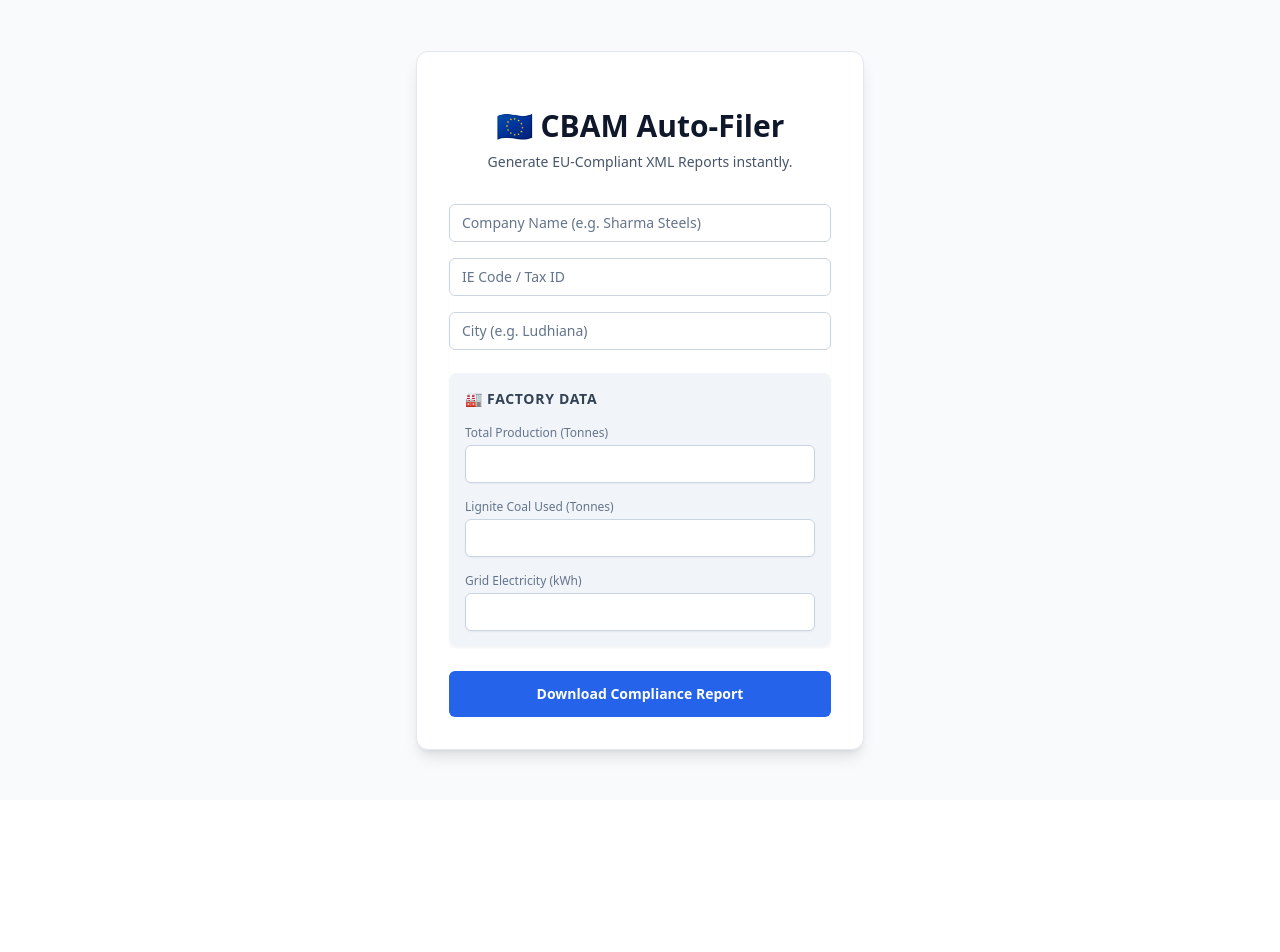
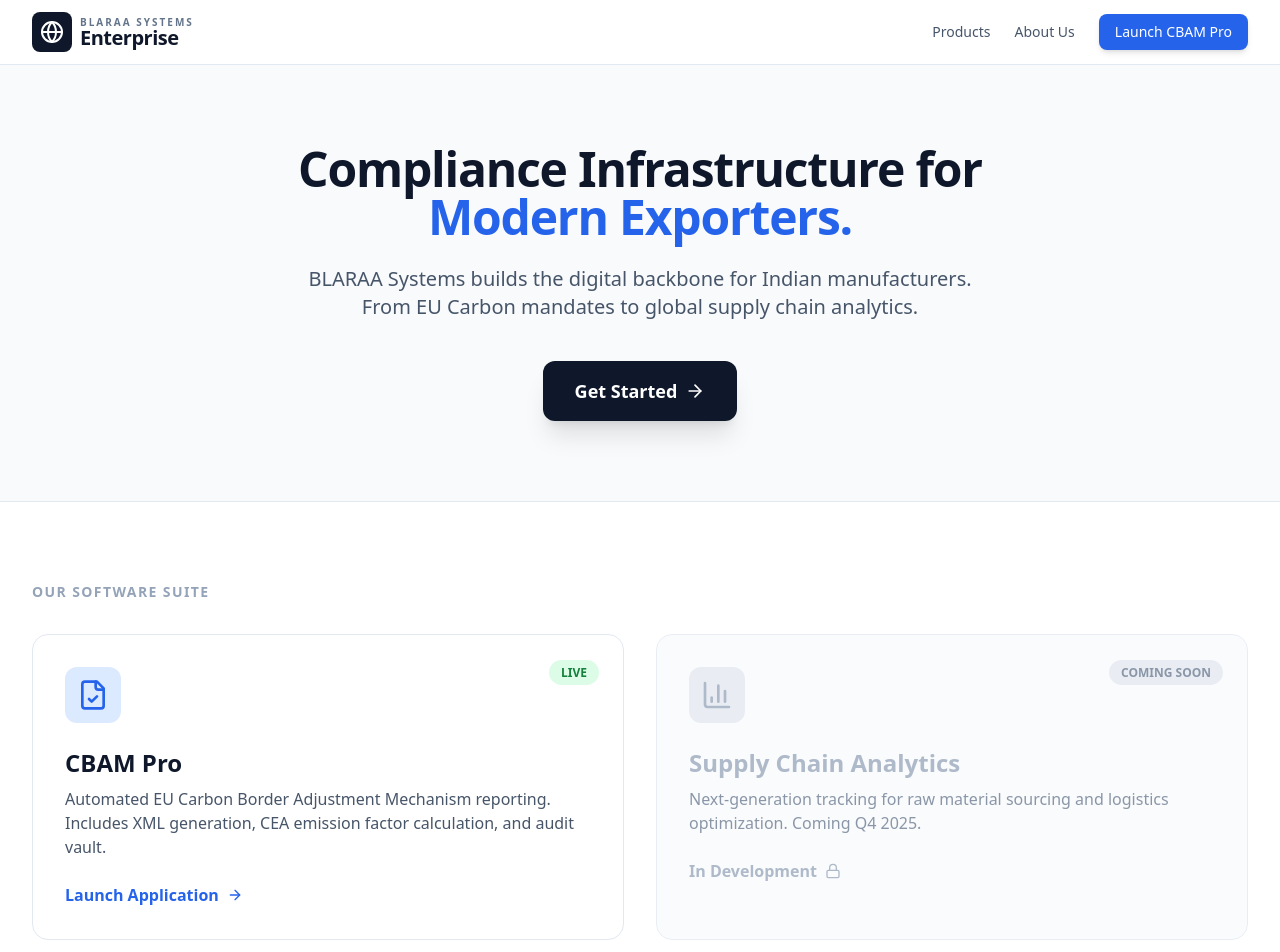
Before and after one commit to arrya5/BLARAA-SYSTEMS, a React (Create React App) app in the folder frontend/: page / in a window 1280 px wide. Shown: the top 952 px of the page. Before the commit the page ends 800 px from the top, so only its background shows below. Built offline with nearby package versions, Linux system fonts and the light colour scheme.

Commit message:
UI: Add BLARAA Systems Corporate Landing Page

```diff
--- a/frontend/src/App.js
+++ b/frontend/src/App.js
@@ -1,142 +1,277 @@
 import React, { useState } from 'react';
 import axios from 'axios';
+import {
+  Factory,
+  Zap,
+  Flame,
+  FileCheck,
+  Download,
+  ShieldCheck,
+  Info,
+  ArrowRight,
+  BarChart3,
+  Globe,
+  Lock
+} from 'lucide-react';
+
+// --- COMPONENTS ---
+
+// 1. The Navbar (Always visible)
+const Navbar = ({ onViewChange }) => (
+  <nav className="bg-white/80 backdrop-blur-md border-b border-slate-200 sticky top-0 z-50">
+    <div className="max-w-7xl mx-auto px-4 sm:px-6 lg:px-8">
+      <div className="flex justify-between h-16">
+        {/* Company Branding */}
+        <div
+          className="flex items-center gap-2 cursor-pointer"
+          onClick={() => onViewChange('landing')}
+        >
+          <div className="bg-slate-900 p-2 rounded-lg">
+            <Globe className="h-6 w-6 text-white" />
+          </div>
+          <div className="flex flex-col">
+            <span className="text-[10px] font-extrabold text-slate-500 uppercase tracking-[0.2em] leading-tight">
+              BLARAA SYSTEMS
+            </span>
+            <span className="font-bold text-xl tracking-tight text-slate-900 leading-none">
+              Enterprise
+            </span>
+          </div>
+        </div>
+
+        {/* Nav Links */}
+        <div className="flex items-center gap-6 text-sm font-medium text-slate-600">
+          <button onClick={() => onViewChange('landing')} className="hover:text-blue-600 transition">Products</button>
+          <span className="hidden md:block hover:text-blue-600 cursor-pointer transition">About Us</span>
+          <button
+            onClick={() => onViewChange('app')}
+            className="bg-blue-600 hover:bg-blue-700 text-white px-4 py-2 rounded-lg transition shadow-md hover:shadow-lg"
+          >
+            Launch CBAM Pro
+          </button>
+        </div>
+      </div>
+    </div>
+  </nav>
+);
+
+// 2. The Landing Page (Corporate Face)
+const LandingPage = ({ onLaunch }) => (
+  <div className="animate-in fade-in duration-500">
+    {/* Hero Section */}
+    <div className="bg-slate-50 border-b border-slate-200">
+      <div className="max-w-7xl mx-auto px-4 sm:px-6 lg:px-8 py-20 text-center">
+        <h1 className="text-5xl font-extrabold text-slate-900 tracking-tight mb-6">
+          Compliance Infrastructure for <br/>
+          <span className="text-blue-600">Modern Exporters.</span>
+        </h1>
+        <p className="text-xl text-slate-600 max-w-2xl mx-auto mb-10">
+          BLARAA Systems builds the digital backbone for Indian manufacturers.
+          From EU Carbon mandates to global supply chain analytics.
+        </p>
+        <button
+          onClick={onLaunch}
+          className="inline-flex items-center gap-2 bg-slate-900 text-white px-8 py-4 rounded-xl text-lg font-bold hover:bg-slate-800 transition shadow-xl"
+        >
+          Get Started <ArrowRight className="h-5 w-5" />
+        </button>
+      </div>
+    </div>
+
+    {/* Product Grid */}
+    <div className="max-w-7xl mx-auto px-4 sm:px-6 lg:px-8 py-20">
+      <h2 className="text-sm font-bold text-slate-400 uppercase tracking-widest mb-8">Our Software Suite</h2>
+      <div className="grid md:grid-cols-2 gap-8">
+
+        {/* Product 1: CBAM Pro (Active) */}
+        <div className="group relative bg-white border border-slate-200 rounded-2xl p-8 hover:shadow-2xl hover:border-blue-200 transition-all duration-300 cursor-pointer" onClick={onLaunch}>
+          <div className="absolute top-6 right-6">
+            <span className="bg-green-100 text-green-700 text-xs font-bold px-3 py-1 rounded-full">LIVE</span>
+          </div>
+          <div className="bg-blue-100 h-14 w-14 rounded-xl flex items-center justify-center mb-6 text-blue-600">
+            <FileCheck className="h-8 w-8" />
+          </div>
+          <h3 className="text-2xl font-bold text-slate-900 mb-2 group-hover:text-blue-600 transition">CBAM Pro</h3>
+          <p className="text-slate-600 mb-6">
+            Automated EU Carbon Border Adjustment Mechanism reporting.
+            Includes XML generation, CEA emission factor calculation, and audit vault.
+          </p>
+          <span className="text-blue-600 font-bold flex items-center gap-2">
+            Launch Application <ArrowRight className="h-4 w-4" />
+          </span>
+        </div>
+
+        {/* Product 2: Future Placeholder (Coming Soon) */}
+        <div className="relative bg-slate-50 border border-slate-200 rounded-2xl p-8 opacity-75">
+          <div className="absolute top-6 right-6">
+            <span className="bg-slate-200 text-slate-500 text-xs font-bold px-3 py-1 rounded-full">COMING SOON</span>
+          </div>
+          <div className="bg-slate-200 h-14 w-14 rounded-xl flex items-center justify-center mb-6 text-slate-400">
+            <BarChart3 className="h-8 w-8" />
+          </div>
+          <h3 className="text-2xl font-bold text-slate-400 mb-2">Supply Chain Analytics</h3>
+          <p className="text-slate-500 mb-6">
+            Next-generation tracking for raw material sourcing and logistics optimization.
+            Coming Q4 2025.
+          </p>
+          <span className="text-slate-400 font-bold flex items-center gap-2 cursor-not-allowed">
+            In Development <Lock className="h-4 w-4" />
+          </span>
+        </div>
+
+      </div>
+    </div>
+  </div>
+);
+
+// 3. The Dashboard (The Tool)
+const Dashboard = ({ formData, setFormData, loading, status, onSubmit, onChange }) => (
+  <div className="animate-in slide-in-from-bottom-4 duration-500 max-w-7xl mx-auto px-4 sm:px-6 lg:px-8 py-12">
+    <div className="lg:grid lg:grid-cols-12 lg:gap-16 items-start">
+      {/* Sidebar Info */}
+      <div className="lg:col-span-4 mb-10 lg:mb-0 space-y-6">
+        <div>
+           <span className="text-blue-600 font-bold tracking-wide text-sm">PRODUCT: CBAM PRO</span>
+           <h2 className="text-3xl font-extrabold text-slate-900 mt-2">New Compliance Filing</h2>
+           <p className="text-slate-600 mt-4">
+             Enter factory production data below. The engine will calculate specific embedded emissions and generate the XML.
+           </p>
+        </div>
+        <div className="bg-blue-50 border border-blue-100 p-4 rounded-xl">
+           <div className="flex items-center gap-2 mb-2">
+             <ShieldCheck className="h-5 w-5 text-blue-700" />
+             <span className="font-bold text-blue-800 text-sm">Secure Environment</span>
+           </div>
+           <p className="text-xs text-blue-600">
+             Data is encrypted and logged to the BLARAA Audit Vault for future verification.
+           </p>
+        </div>
+      </div>
+
+      {/* Form Card */}
+      <div className="lg:col-span-8">
+        <div className="bg-white rounded-2xl shadow-xl border border-slate-200 overflow-hidden">
+          <form onSubmit={onSubmit} className="p-8 space-y-8">
+            {/* Company Section */}
+            <div className="space-y-4">
+               <h3 className="text-xs font-bold text-slate-400 uppercase tracking-wider flex items-center gap-2">
+                 <Factory className="h-4 w-4" /> Organization
+               </h3>
+               <div className="grid grid-cols-1 md:grid-cols-2 gap-4">
+                 <input name="company_name" required placeholder="Company Name" value={formData.company_name} onChange={onChange} className="w-full px-4 py-3 rounded-lg border border-slate-300 focus:ring-2 focus:ring-blue-500 outline-none" />
+                 <input name="company_id" required placeholder="IE Code / Tax ID" value={formData.company_id} onChange={onChange} className="w-full px-4 py-3 rounded-lg border border-slate-300 focus:ring-2 focus:ring-blue-500 outline-none" />
+               </div>
+               <input name="city" required placeholder="City" value={formData.city} onChange={onChange} className="w-full px-4 py-3 rounded-lg border border-slate-300 focus:ring-2 focus:ring-blue-500 outline-none" />
+            </div>
+
+            <hr className="border-slate-100" />
+
+            {/* Data Section */}
+            <div className="space-y-4">
+              <h3 className="text-xs font-bold text-slate-400 uppercase tracking-wider flex items-center gap-2">
+                <Flame className="h-4 w-4" /> Production Metrics
+              </h3>
+              <div className="grid grid-cols-1 md:grid-cols-3 gap-4">
+                 <div className="relative">
+                   <label className="text-xs font-medium text-slate-500">Total Production</label>
+                   <input name="production_tonnes" type="number" step="0.01" required value={formData.production_tonnes} onChange={onChange} className="w-full mt-1 px-3 py-3 rounded-lg border border-slate-300 focus:ring-2 focus:ring-blue-500 outline-none" />
+                 </div>
+                 <div className="relative">
+                   <label className="text-xs font-medium text-slate-500">Coal Used (Tonnes)</label>
+                   <input name="coal_tonnes" type="number" step="0.01" required value={formData.coal_tonnes} onChange={onChange} className="w-full mt-1 px-3 py-3 rounded-lg border border-slate-300 focus:ring-2 focus:ring-blue-500 outline-none" />
+                 </div>
+                 <div className="relative">
+                   <label className="text-xs font-medium text-slate-500">Electricity (kWh)</label>
+                   <input name="electricity_kwh" type="number" step="0.01" required value={formData.electricity_kwh} onChange={onChange} className="w-full mt-1 px-3 py-3 rounded-lg border border-slate-300 focus:ring-2 focus:ring-blue-500 outline-none" />
+                 </div>
+              </div>
+            </div>
+
+            <button type="submit" disabled={loading} className={`w-full py-4 rounded-xl font-bold text-lg shadow-lg flex items-center justify-center gap-2 transition-all ${loading ? 'bg-slate-100 text-slate-400' : 'bg-slate-900 text-white hover:bg-slate-800'}`}>
+              {loading ? 'Processing...' : <><Download className="h-5 w-5" /> Generate Report</>}
+            </button>
+
+            {status === 'success' && (
+              <div className="p-4 bg-green-50 text-green-700 rounded-lg flex items-center gap-2 text-sm">
+                <ShieldCheck className="h-5 w-5" /> Report generated & logged to Audit Vault.
+              </div>
+            )}
+          </form>
+        </div>
+      </div>
+    </div>
+  </div>
+);
+
+// --- MAIN APP LOGIC ---
 
 function App() {
+  const [view, setView] = useState('landing'); // 'landing' | 'app'
   const [loading, setLoading] = useState(false);
+  const [status, setStatus] = useState(null);
   const [formData, setFormData] = useState({
-    company_name: '',
-    company_id: '',
-    city: '',
-    production_tonnes: '',
-    coal_tonnes: '',
-    electricity_kwh: ''
+    company_name: '', company_id: '', city: '',
+    production_tonnes: '', coal_tonnes: '', electricity_kwh: ''
   });
 
-  // Handle text inputs
   const handleChange = (e) => {
     setFormData({ ...formData, [e.target.name]: e.target.value });
   };
 
-  // Handle Form Submission
   const handleSubmit = async (e) => {
     e.preventDefault();
     setLoading(true);
-
+    setStatus(null);
     try {
-      // 1. Send data to your Python Backend
-      // Ensure your backend is running on port 8000!
-      const response = await axios.post('https://cbam-full-app.onrender.com/generate-xml', formData, {
-        responseType: 'blob', // IMPORTANT: Keep this so the file downloads!
-      });
-
-      // 2. Create a hidden download link and click it
+      // ⚠️ UPDATE THIS URL
+      const API_URL = 'https://cbam-full-app.onrender.com/generate-xml';
+      const response = await axios.post(API_URL, formData, { responseType: 'blob' });
       const url = window.URL.createObjectURL(new Blob([response.data]));
       const link = document.createElement('a');
       link.href = url;
       link.setAttribute('download', `${formData.company_name}_CBAM_Report.xml`);
       document.body.appendChild(link);
       link.click();
-
-      // 3. Cleanup
       link.remove();
-      alert("✅ Report Generated Successfully! Check your downloads.");
+      setStatus('success');
     } catch (error) {
-      console.error("Error:", error);
-      alert("❌ Failed to connect to Backend. Is api.py running?");
+      console.error(error);
+      setStatus('error');
     } finally {
       setLoading(false);
     }
   };
 
   return (
-    <div className="min-h-screen bg-slate-50 flex items-center justify-center py-12 px-4 sm:px-6 lg:px-8">
-      <div className="max-w-md w-full space-y-8 bg-white p-8 rounded-xl shadow-lg border border-slate-200">
-        <div className="text-center">
-          <h2 className="mt-6 text-3xl font-extrabold text-slate-900">
-            🇪🇺 CBAM Auto-Filer
-          </h2>
-          <p className="mt-2 text-sm text-slate-600">
-            Generate EU-Compliant XML Reports instantly.
+    <div className="min-h-screen bg-white font-sans text-slate-900 flex flex-col">
+      <Navbar onViewChange={setView} />
+
+      <main className="flex-grow">
+        {view === 'landing' ? (
+          <LandingPage onLaunch={() => setView('app')} />
+        ) : (
+          <Dashboard
+            formData={formData}
+            setFormData={setFormData}
+            loading={loading}
+            status={status}
+            onSubmit={handleSubmit}
+            onChange={handleChange}
+          />
+        )}
+      </main>
+
+      <footer className="bg-slate-50 border-t border-slate-200 py-12 mt-auto">
+        <div className="max-w-7xl mx-auto px-4 text-center">
+          <div className="flex items-center justify-center gap-2 mb-4">
+             <Globe className="h-5 w-5 text-slate-400" />
+             <span className="text-slate-500 font-bold tracking-widest text-xs uppercase">BLARAA SYSTEMS</span>
+          </div>
+          <p className="text-slate-400 text-sm">
+            &copy; 2025 BLARAA Systems Pvt Ltd • Bengaluru, India • Enterprise Grade Compliance
           </p>
         </div>
-
-        <form className="mt-8 space-y-6" onSubmit={handleSubmit}>
-          <div className="rounded-md shadow-sm -space-y-px">
-            {/* Company Info Section */}
-            <div className="grid grid-cols-1 gap-4 mb-6">
-              <input
-                name="company_name"
-                required
-                placeholder="Company Name (e.g. Sharma Steels)"
-                className="appearance-none relative block w-full px-3 py-2 border border-slate-300 placeholder-slate-500 text-slate-900 rounded-md focus:outline-none focus:ring-blue-500 focus:border-blue-500 sm:text-sm"
-                onChange={handleChange}
-              />
-              <input
-                name="company_id"
-                required
-                placeholder="IE Code / Tax ID"
-                className="appearance-none relative block w-full px-3 py-2 border border-slate-300 placeholder-slate-500 text-slate-900 rounded-md focus:outline-none focus:ring-blue-500 focus:border-blue-500 sm:text-sm"
-                onChange={handleChange}
-              />
-              <input
-                name="city"
-                required
-                placeholder="City (e.g. Ludhiana)"
-                className="appearance-none relative block w-full px-3 py-2 border border-slate-300 placeholder-slate-500 text-slate-900 rounded-md focus:outline-none focus:ring-blue-500 focus:border-blue-500 sm:text-sm"
-                onChange={handleChange}
-              />
-            </div>
-
-            {/* Production Data Section */}
-            <div className="bg-slate-100 p-4 rounded-lg space-y-4">
-              <h3 className="text-sm font-semibold text-slate-700 uppercase tracking-wider">🏭 Factory Data</h3>
-              <div>
-                <label className="block text-xs font-medium text-slate-500">Total Production (Tonnes)</label>
-                <input
-                  name="production_tonnes"
-                  type="number"
-                  required
-                  step="0.01"
-                  className="mt-1 block w-full border border-slate-300 rounded-md shadow-sm py-2 px-3 focus:outline-none focus:ring-blue-500 focus:border-blue-500 sm:text-sm"
-                  onChange={handleChange}
-                />
-              </div>
-              <div>
-                <label className="block text-xs font-medium text-slate-500">Lignite Coal Used (Tonnes)</label>
-                <input
-                  name="coal_tonnes"
-                  type="number"
-                  required
-                  step="0.01"
-                  className="mt-1 block w-full border border-slate-300 rounded-md shadow-sm py-2 px-3 focus:outline-none focus:ring-blue-500 focus:border-blue-500 sm:text-sm"
-                  onChange={handleChange}
-                />
-              </div>
-              <div>
-                <label className="block text-xs font-medium text-slate-500">Grid Electricity (kWh)</label>
-                <input
-                  name="electricity_kwh"
-                  type="number"
-                  required
-                  step="0.01"
-                  className="mt-1 block w-full border border-slate-300 rounded-md shadow-sm py-2 px-3 focus:outline-none focus:ring-blue-500 focus:border-blue-500 sm:text-sm"
-                  onChange={handleChange}
-                />
-              </div>
-            </div>
-          </div>
-
-          <button
-            type="submit"
-            disabled={loading}
-            className={`group relative w-full flex justify-center py-3 px-4 border border-transparent text-sm font-bold rounded-md text-white
-              ${loading ? 'bg-slate-400 cursor-not-allowed' : 'bg-blue-600 hover:bg-blue-700'}
-              focus:outline-none focus:ring-2 focus:ring-offset-2 focus:ring-blue-500 transition-colors duration-200`}
-          >
-            {loading ? "Generating XML..." : "Download Compliance Report"}
-          </button>
-        </form>
-      </div>
+      </footer>
     </div>
   );
 }
```
